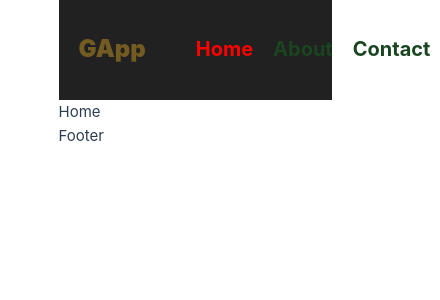
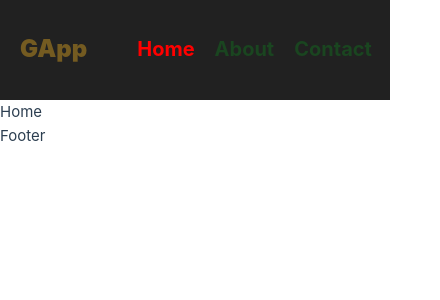
Before and after one commit to michado2019/altschool-third-semester-exam, a Vue app: page / in a window 390 px wide. Shown: the top 300 px of the page, 440 px wide, since content can reach past the window. Built offline with nearby package versions, Linux system fonts and the light colour scheme.

Commit message:
app width changed to 100% at max-width of 768px

```diff
--- a/src/App.vue
+++ b/src/App.vue
@@ -20,4 +20,9 @@ import Footer from './components/layouts/Footer.vue'
   max-width: 70%;
   margin: 0 auto;
 }
+@media screen and (max-width: 768px) {
+ .App{
+  max-width: 100%;
+ }
+}
 </style>
--- a/src/components/layouts/Navbar.vue
+++ b/src/components/layouts/Navbar.vue
@@ -58,4 +58,5 @@ export default {
 .router-link-exact-active {
   color: red;
 }
+
 </style>
```
